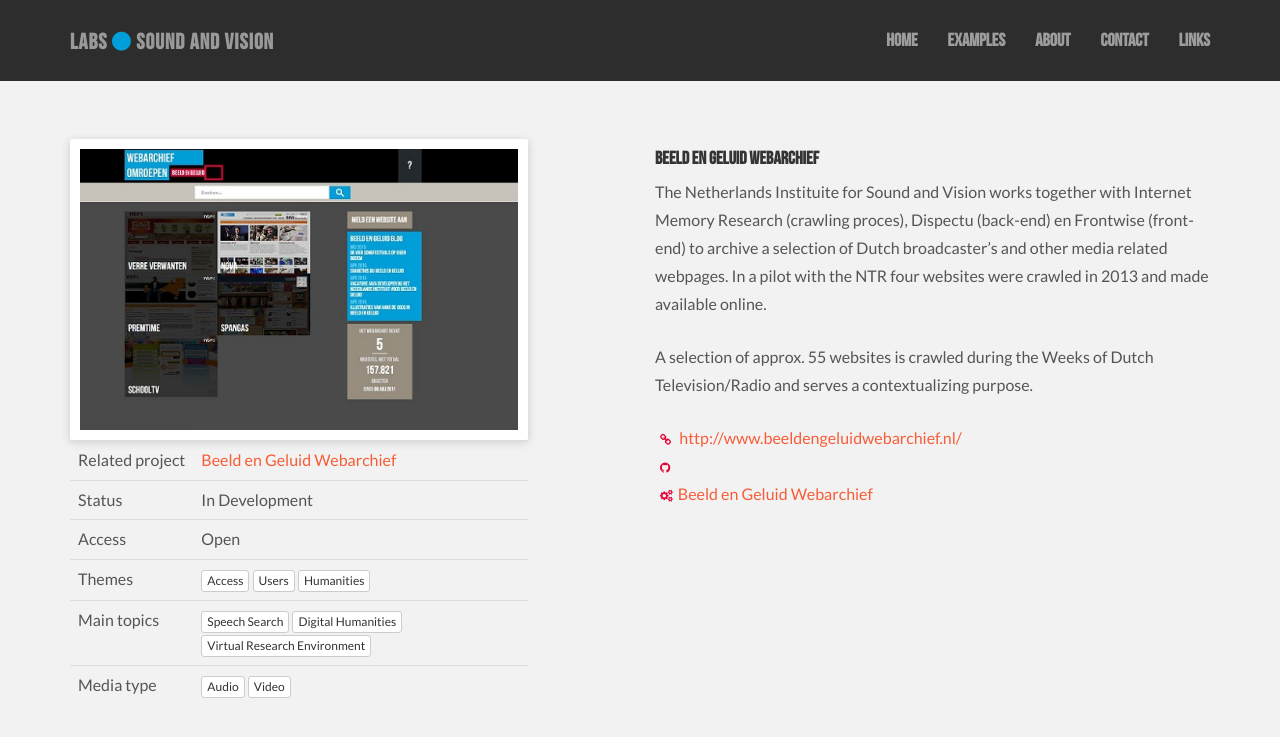
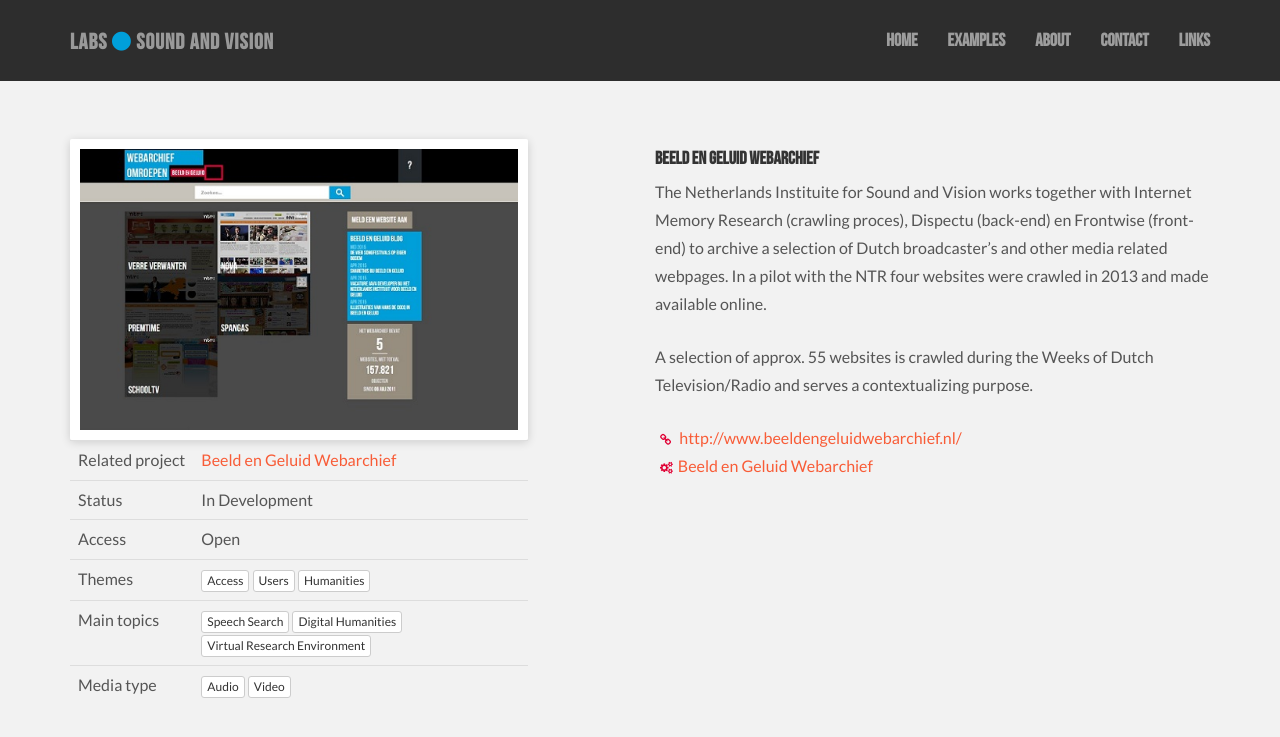
Before and after one commit to roelandordelman/labs, a Jekyll site: the page built from _applications/beeld-en-geluid-webarchief.md, in a window 1280 px wide. Shown: the top 737 px of the page. Built offline with Jekyll 4.4.1, drawn with Linux system fonts in a browser that asks for light colours.

Commit message:
Checks for content + HTML tidyness

```diff
--- a/Gemfile
+++ b/Gemfile
@@ -1,2 +1,6 @@
 source 'https://rubygems.org'
-gem 'github-pages', group: :jekyll_plugins
+gem "github-pages", group: :jekyll_plugins
+
+group :jekyll_plugins do
+  gem "jekyll-tidy"
+end
--- a/_layouts/application.html
+++ b/_layouts/application.html
@@ -13,7 +13,7 @@
 						<td style="white-space:nowrap">Related project</td>
 						<td>
 							{% assign projects = site.projects | where:"project_id", page.project_id %}
-							<a id="project" href="{{ projects[0].url | relative_url }}">{{ projects[0].title }}</a>
+							<a id="project" href="{{ projects[0].url }}">{{ projects[0].title }}</a>
 						</td>
 					</tr>
 					{% endif %}
@@ -92,9 +92,15 @@
 			<h4 class="bengfont">{{ page.title | upcase }}</h4>
 			{{ content }}
 			<p class="links">
+				{% if page.website_url %}
 				<i class="fa fa-link"></i> <a href="{{ page.website_url }}">{{ page.website_url }}</a><br/>
+				{% endif %}
+				{% if page.github %}
 				<i class="fa fa-github"></i> <a href="{{ page.github }}">{{ page.github }}</a><br/>
+				{% endif %}
+				{% if projects[0].url %}
 				<i class="fa fa-cogs"></i><a id="project" href="{{ projects[0].url }}">{{ projects[0].title }}</a>
+				{% endif %}
 			</p>
 		</div>
 	</div>
```
Also changed, not shown: Gemfile.lock.
